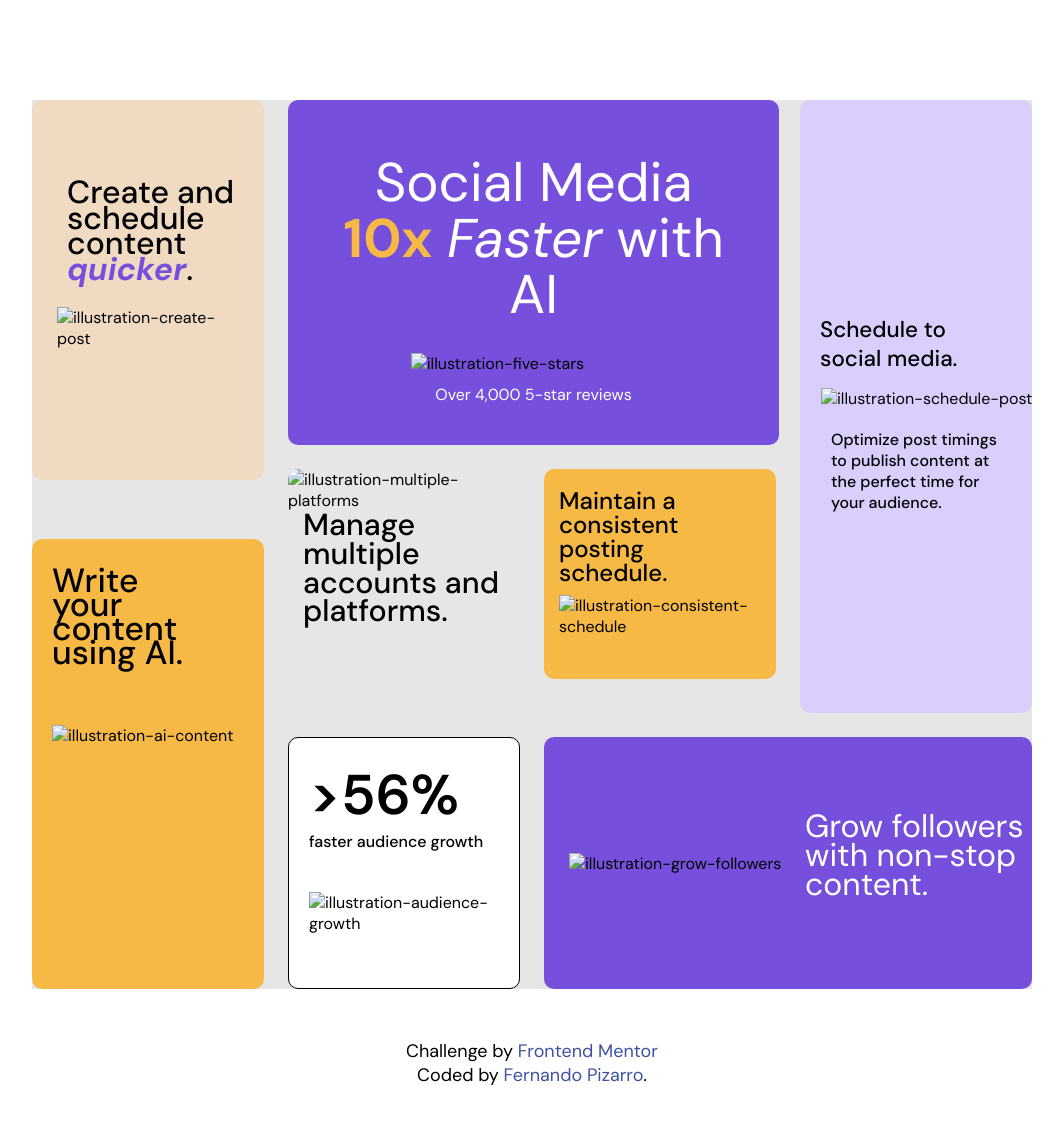
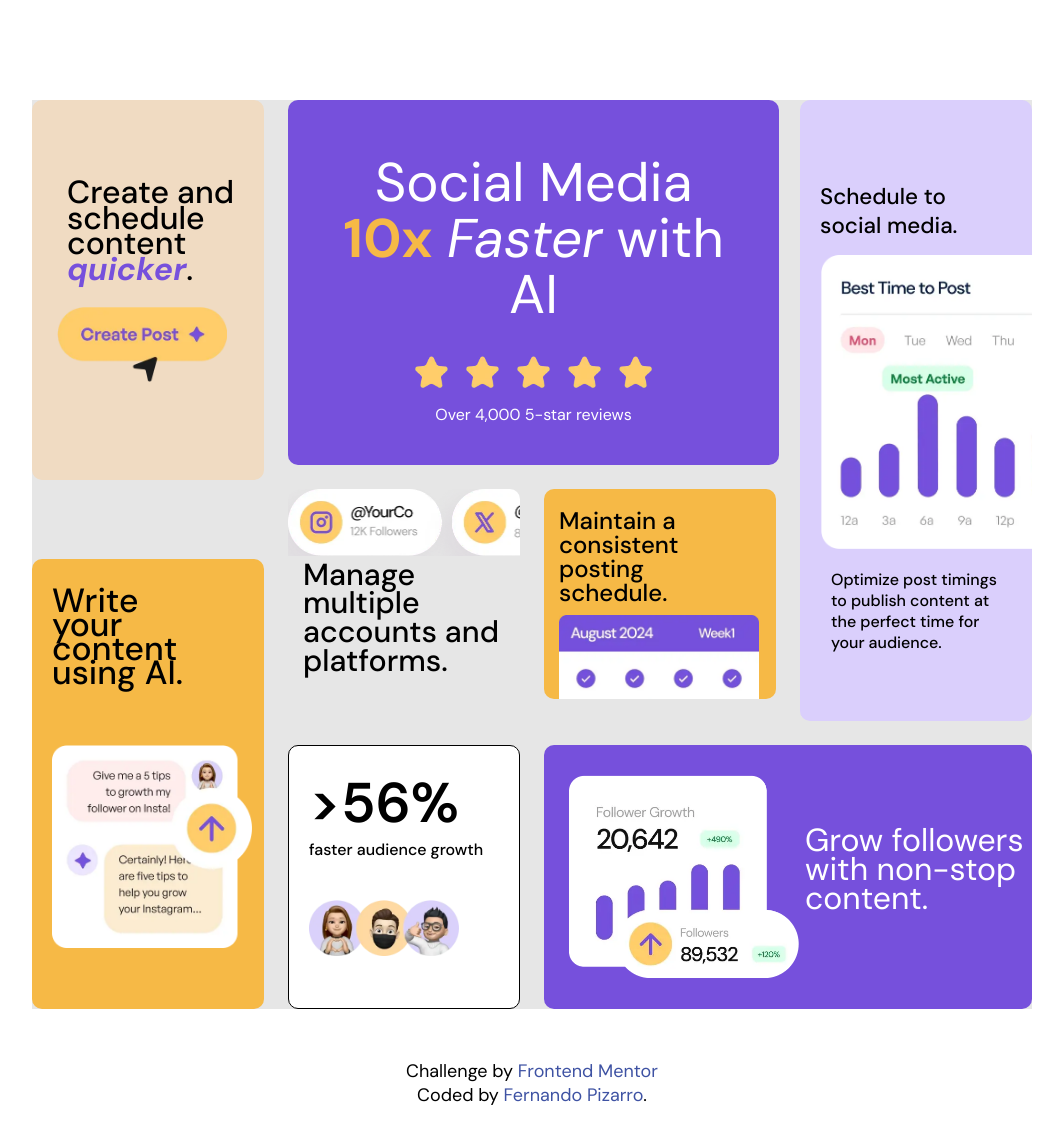
Before and after one commit to fernandopizarrodw/Bento-grid-Fronted-Mentor, a plain HTML site: page index.html in a window 1280 px wide. Shown: the whole page, without its empty margins (108-1171 px from the left). Drawn offline with Linux system fonts and the light colour scheme; the site is published under a folder, as on GitHub Pages, so addresses that start at the root find nothing.

Commit message:
Fix: Update image paths to be relative for correct loading on live deployment

```diff
--- a/index.html
+++ b/index.html
@@ -23,13 +23,13 @@
   <main class="container">
     <div class="card card-one">
       <h1>Social Media <strong>10x</strong> <em>Faster</em> with AI</h1>
-      <img src="/assets/images/illustration-five-stars.webp" alt="illustration-five-stars" class="stars">
+      <img src="assets/images/illustration-five-stars.webp" alt="illustration-five-stars" class="stars">
       <p>Over 4,000 5-star reviews</p>
 
     </div>
 
     <div class="card card-two">
-      <img src="/assets/images/illustration-multiple-platforms.webp" alt="illustration-multiple-platforms">
+      <img src="assets/images/illustration-multiple-platforms.webp" alt="illustration-multiple-platforms">
       <p>Manage multiple accounts and platforms.</p>
 
     </div>
@@ -37,40 +37,40 @@
 
     <div class="card card-three">
       <p>Maintain a consistent posting schedule.</p>
-      <img src="/assets/images/illustration-consistent-schedule.webp" alt="illustration-consistent-schedule">
+      <img src="assets/images/illustration-consistent-schedule.webp" alt="illustration-consistent-schedule">
 
     </div>
 
 
     <div class="card card-four">
       <p>Schedule to social media.</p>
-      <img src="/assets/images/illustration-schedule-posts.webp" alt="illustration-schedule-posts">
+      <img src="assets/images/illustration-schedule-posts.webp" alt="illustration-schedule-posts">
     <span class="description">Optimize post timings to publish content at the perfect time for your audience.</span>
 
     </div>
 
     <div class="card card-five">
-      <img src="/assets/images/illustration-grow-followers.webp" alt="illustration-grow-followers">
+      <img src="assets/images/illustration-grow-followers.webp" alt="illustration-grow-followers">
     <p>Grow followers with non-stop content.</p>
     </div>
 
     <div class="card card-six">
     <span>>56% </span>
     <p>faster audience growth</p>
-    <img src="/assets/images/illustration-audience-growth.webp" alt="illustration-audience-growth">
+    <img src="assets/images/illustration-audience-growth.webp" alt="illustration-audience-growth">
 
       </div>
 
 
     <div class="card card-seven">
       <p>Create and schedule content <strong>quicker</strong>.</p>
-      <img src="/assets/images/illustration-create-post.webp" alt="illustration-create-post">
+      <img src="assets/images/illustration-create-post.webp" alt="illustration-create-post">
 
     </div>
 
     <div class="card card-eight">
       <p>Write your content using AI.</p>
-      <img src="/assets/images/illustration-ai-content.webp" alt="illustration-ai-content">
+      <img src="assets/images/illustration-ai-content.webp" alt="illustration-ai-content">
 
     </div>
   </main>
```
